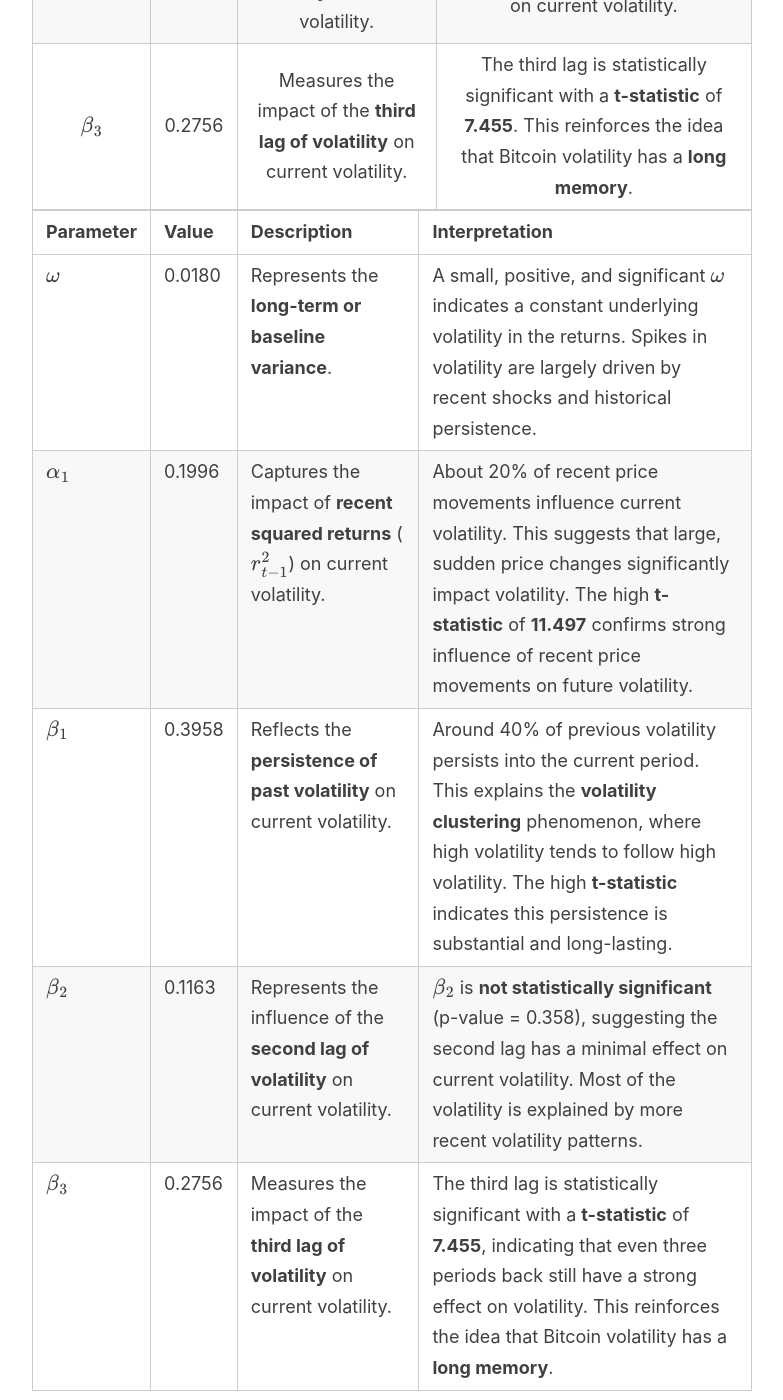
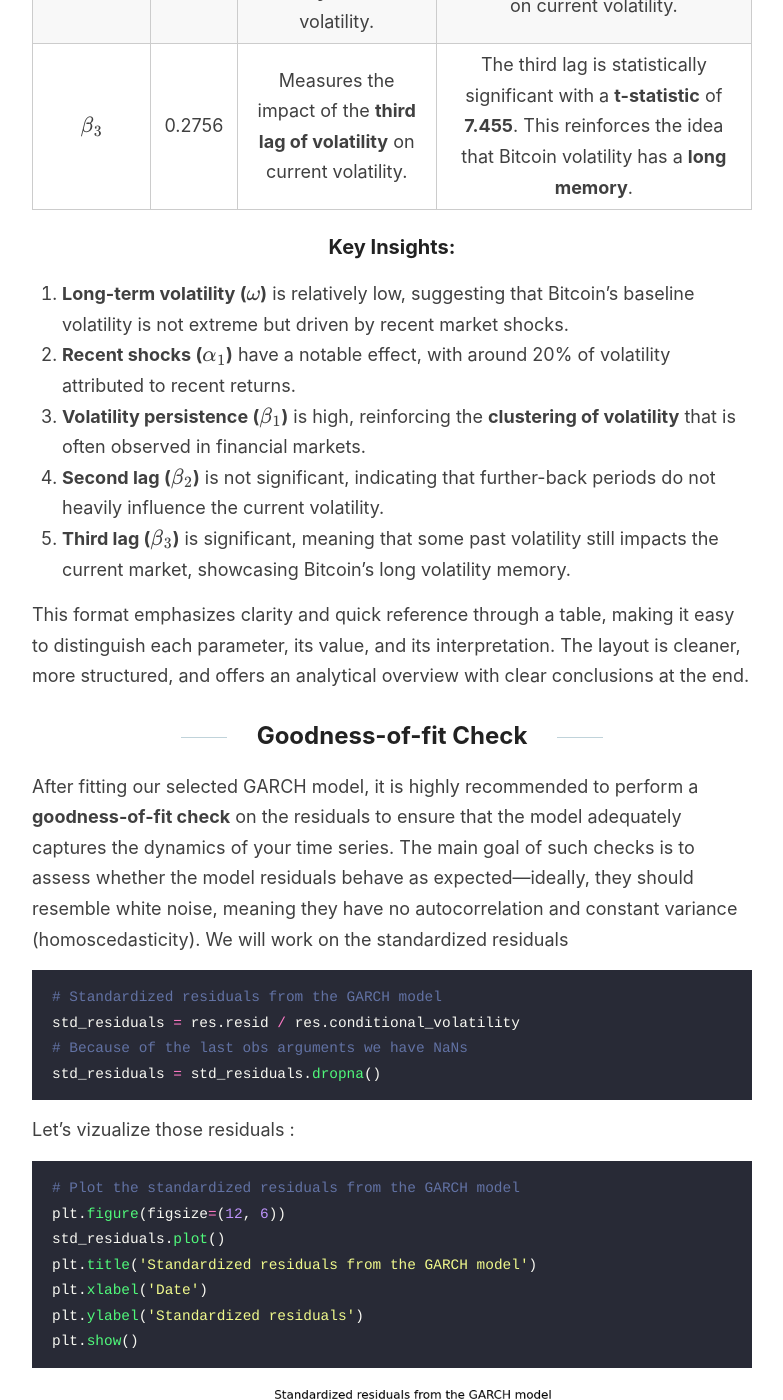
Before and after one commit to Zaltarba/blog, a Jekyll site: the page built from _posts/2024-09-23-BitcoinVolatility-2.md, in a window 1280 px wide and 1400 px high, scrolled down 12803 px. Shown: the whole window, without its empty margins (248-1031 px from the left). Built offline with Jekyll 4.4.1, drawn with Linux system fonts in a browser that asks for light colours; formulas are drawn with MathJax 3; some of the changed text lies outside the part shown.

Commit message:
Update 2024-09-23-BitcoinVolatility-2.md

```diff
--- a/_posts/2024-09-23-BitcoinVolatility-2.md
+++ b/_posts/2024-09-23-BitcoinVolatility-2.md
@@ -385,16 +385,6 @@ The **GARCH(1, 3)** model provides several important parameters that give insigh
   </tbody>
 </table>
 
-| **Parameter**   | **Value**  | **Description**                                                                                             | **Interpretation**                                                                                                                 |
-|-----------------|------------|-------------------------------------------------------------------------------------------------------------|-------------------------------------------------------------------------------------------------------------------------------------|
-| **$\omega$**  | 0.0180     | Represents the **long-term or baseline variance**.                                                           | A small, positive, and significant $\omega$ indicates a constant underlying volatility in the returns. Spikes in volatility are largely driven by recent shocks and historical persistence.                                                                                                 |
-| **$\alpha_1$**| 0.1996     | Captures the impact of **recent squared returns** ($r_{t-1}^2$) on current volatility.                      | About 20% of recent price movements influence current volatility. This suggests that large, sudden price changes significantly impact volatility. The high **t-statistic** of **11.497** confirms strong influence of recent price movements on future volatility. |
-| **$\beta_1$** | 0.3958     | Reflects the **persistence of past volatility** on current volatility.                                        | Around 40% of previous volatility persists into the current period. This explains the **volatility clustering** phenomenon, where high volatility tends to follow high volatility. The high **t-statistic** indicates this persistence is substantial and long-lasting.  |
-| **$\beta_2$** | 0.1163     | Represents the influence of the **second lag of volatility** on current volatility.                           | $\beta_2$ is **not statistically significant** (p-value = 0.358), suggesting the second lag has a minimal effect on current volatility. Most of the volatility is explained by more recent volatility patterns.                                             |
-| **$\beta_3$** | 0.2756     | Measures the impact of the **third lag of volatility** on current volatility.                                 | The third lag is statistically significant with a **t-statistic** of **7.455**, indicating that even three periods back still have a strong effect on volatility. This reinforces the idea that Bitcoin volatility has a **long memory**.                     |
-
----
-
 ### Key Insights:
 
 1. **Long-term volatility ($\omega$)** is relatively low, suggesting that Bitcoin’s baseline volatility is not extreme but driven by recent market shocks.
@@ -402,8 +392,6 @@ The **GARCH(1, 3)** model provides several important parameters that give insigh
 3. **Volatility persistence ($\beta_1$)** is high, reinforcing the **clustering of volatility** that is often observed in financial markets.
 4. **Second lag ($\beta_2$)** is not significant, indicating that further-back periods do not heavily influence the current volatility.
 5. **Third lag ($\beta_3$)** is significant, meaning that some past volatility still impacts the current market, showcasing Bitcoin’s long volatility memory.
-
----
 
 This format emphasizes clarity and quick reference through a table, making it easy to distinguish each parameter, its value, and its interpretation. The layout is cleaner, more structured, and offers an analytical overview with clear conclusions at the end.
 
@@ -492,11 +480,32 @@ After running the goodness-of-fit checks, the results indicate that **the model
 
 To improve the fit of the GARCH model, we can consider several adjustments. The following table outlines possible strategies for improving the model:
 
-| **Adjustment**                          | **Description**                                                                                                                                                                                                                                                                          | **Benefit**                                                                                                                                                                                       |
-|-----------------------------------------|------------------------------------------------------------------------------------------------------------------------------------------------------------------------------------------------------------------------------------------------------------------------------------------|---------------------------------------------------------------------------------------------------------------------------------------------------------------------------------------------------|
-| **Use a higher-order GARCH**            | Increase the number of lags in the GARCH terms, such as moving to **GARCH(2, 3)**. This adjustment could better capture the autocorrelation if volatility has a longer memory, thereby modeling both short-term and long-term volatility effects more effectively.                        | Provides more flexibility in capturing extended memory in the volatility series, which could improve the model’s fit in markets with persistent volatility patterns.                                |
-| **Use an EGARCH or GJR-GARCH model**    | A **GARCH variant** like **EGARCH** or **GJR-GARCH** can account for **asymmetric volatility** (where negative returns have a greater effect on volatility than positive returns).                 | Improves performance in modeling volatility clustering in assets with skewed returns, like Bitcoin. |
-| **Change the residual distribution**    | If the residuals deviate from normality (as indicated by the **Jarque-Bera test**), switch from a normal distribution to a **Student’s t-distribution** or **Generalized Error Distribution (GED)** for the residuals. | Better reflects the **non-normal** characteristics of financial time series, particularly fat tails, improving the model's ability to handle extreme events and outliers.                           |
+<table style="width:100%; border-collapse:collapse;">
+  <thead>
+    <tr>
+      <th style="text-align:center; vertical-align:middle;"><strong>Adjustment</strong></th>
+      <th style="text-align:center; vertical-align:middle;"><strong>Description</strong></th>
+      <th style="text-align:center; vertical-align:middle;"><strong>Benefit</strong></th>
+    </tr>
+  </thead>
+  <tbody>
+    <tr>
+      <td style="text-align:center; vertical-align:middle;"><strong>Use a higher-order GARCH</strong></td>
+      <td style="text-align:center; vertical-align:middle;">Increase the number of lags in the GARCH terms, such as moving to <strong>GARCH(2, 3)</strong>. This adjustment could better capture the autocorrelation if volatility has a longer memory, thereby modeling both short-term and long-term volatility effects more effectively.</td>
+      <td style="text-align:center; vertical-align:middle;">Provides more flexibility in capturing extended memory in the volatility series, which could improve the model’s fit in markets with persistent volatility patterns.</td>
+    </tr>
+    <tr>
+      <td style="text-align:center; vertical-align:middle;"><strong>Use an EGARCH or GJR-GARCH model</strong></td>
+      <td style="text-align:center; vertical-align:middle;">A <strong>GARCH variant</strong> like <strong>EGARCH</strong> or <strong>GJR-GARCH</strong> can account for <strong>asymmetric volatility</strong> (where negative returns have a greater effect on volatility than positive returns).</td>
+      <td style="text-align:center; vertical-align:middle;">Improves performance in modeling volatility clustering in assets with skewed returns, like Bitcoin.</td>
+    </tr>
+    <tr>
+      <td style="text-align:center; vertical-align:middle;"><strong>Change the residual distribution</strong></td>
+      <td style="text-align:center; vertical-align:middle;">If the residuals deviate from normality (as indicated by the <strong>Jarque-Bera test</strong>), switch from a normal distribution to a <strong>Student’s t-distribution</strong> or <strong>Generalized Error Distribution (GED)</strong> for the residuals.</td>
+      <td style="text-align:center; vertical-align:middle;">Better reflects the <strong>non-normal</strong> characteristics of financial time series, particularly fat tails, improving the model's ability to handle extreme events and outliers.</td>
+    </tr>
+  </tbody>
+</table>
 
 ### What might actually improve the model?
 
```
